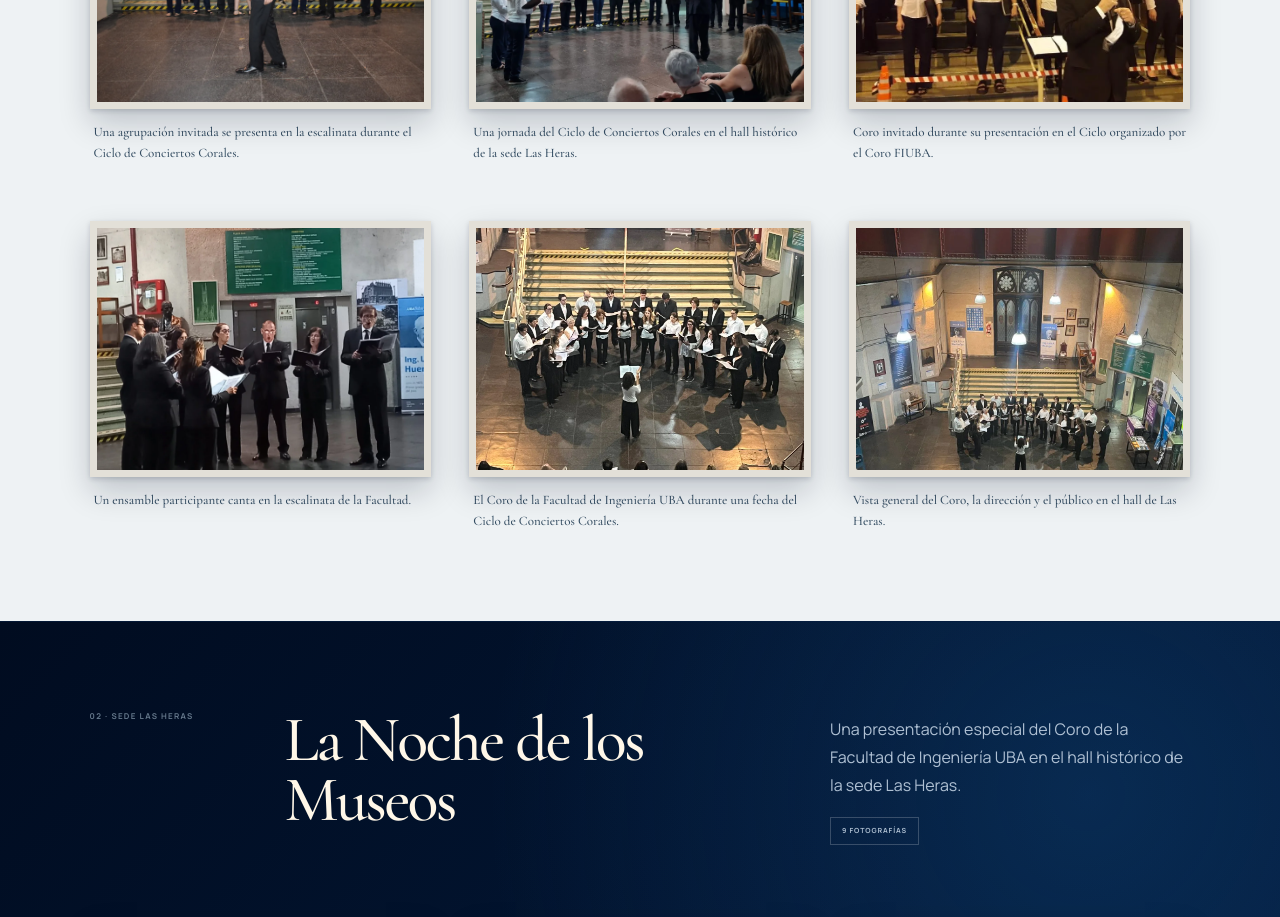
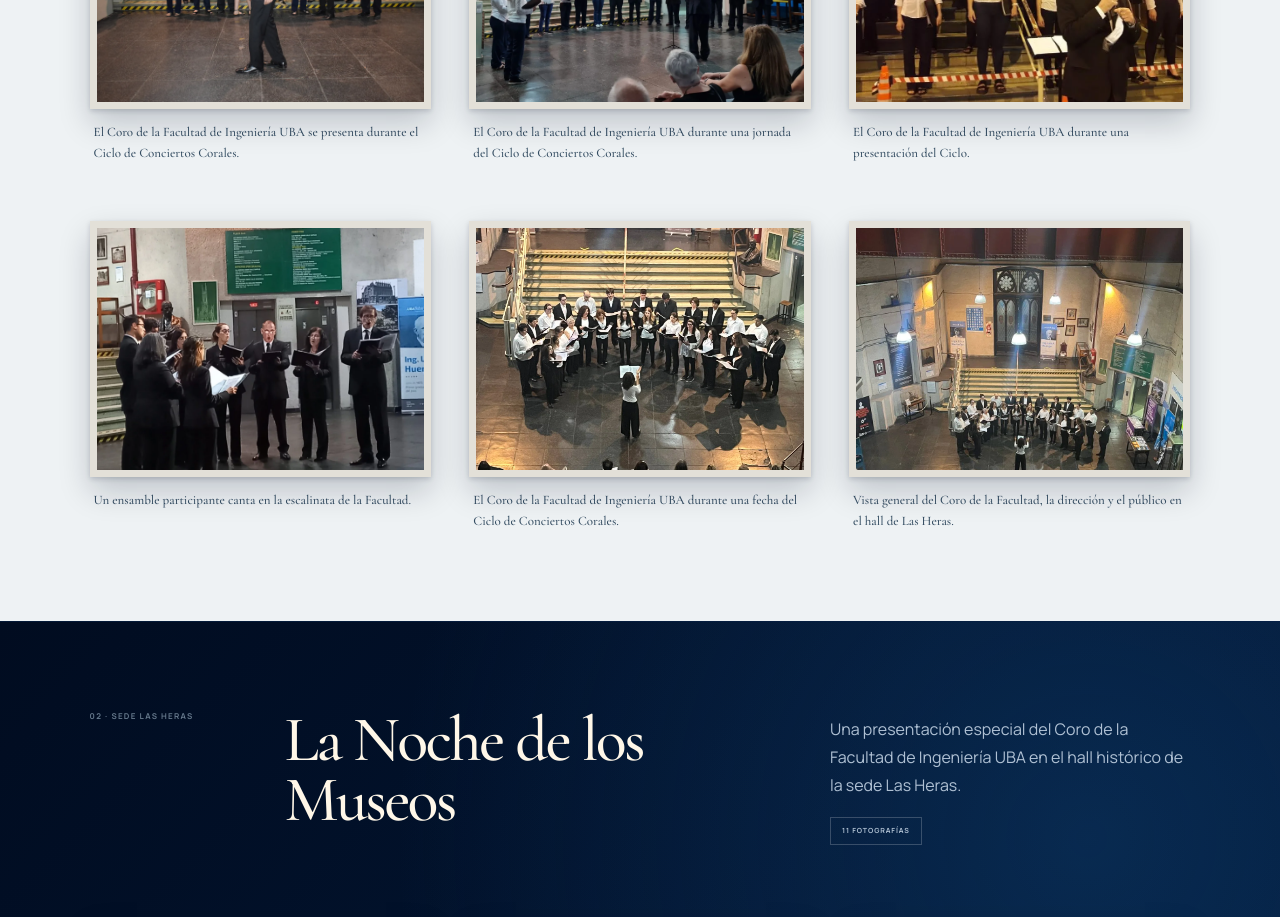
Before and after one commit to darobits/coro-fiuba-app-web, a Next.js app: page /archivo in a window 1280 px wide. Shown: the part 1740-2657 px from the top of the page. Built offline with nearby package versions, Linux system fonts and the light colour scheme.

Commit message:
Precisa epigrafes del archivo coral

```diff
--- a/app/archivo/ArchiveContent.tsx
+++ b/app/archivo/ArchiveContent.tsx
@@ -37,6 +37,8 @@ const museumNight = [
   concertPhoto(30, "El Coro en la escalinata", "El Coro canta en la escalinata del hall de Las Heras durante La Noche de los Museos."),
   concertPhoto(31, "Voces en el hall de Las Heras", "Una vista cercana del conjunto durante la presentación de La Noche de los Museos."),
   concertPhoto(32, "Concierto abierto a la comunidad", "El Coro y su dirección musical durante La Noche de los Museos en la Facultad."),
+  concertPhoto(21, "El Coro en La Noche de los Museos", "El Coro de la Facultad de Ingeniería UBA durante una presentación de La Noche de los Museos."),
+  concertPhoto(22, "Voces en La Noche de los Museos", "Las distintas cuerdas del Coro FIUBA durante una presentación de La Noche de los Museos."),
   concertPhoto(37, "Carolina Abbamonte dirigiendo", "La directora Carolina Abbamonte al frente del Coro durante La Noche de los Museos."),
   concertPhoto(41, "Música en el hall histórico", "El Coro, instrumentistas y público reunidos en el hall de la sede Las Heras."),
   concertPhoto(42, "El Coro en escena", "Una presentación del conjunto bajo las luces de La Noche de los Museos."),
@@ -46,12 +48,12 @@ const museumNight = [
 ];
 
 const concertCycle = [
-  concertPhoto(8, "Coro invitado en Las Heras", "Una agrupación invitada se presenta en la escalinata durante el Ciclo de Conciertos Corales."),
-  concertPhoto(19, "Concierto coral en el hall", "Una jornada del Ciclo de Conciertos Corales en el hall histórico de la sede Las Heras."),
-  concertPhoto(24, "Una agrupación invitada", "Coro invitado durante su presentación en el Ciclo organizado por el Coro FIUBA."),
+  concertPhoto(8, "El Coro FIUBA en la escalinata", "El Coro de la Facultad de Ingeniería UBA se presenta durante el Ciclo de Conciertos Corales."),
+  concertPhoto(19, "El Coro FIUBA en el hall", "El Coro de la Facultad de Ingeniería UBA durante una jornada del Ciclo de Conciertos Corales."),
+  concertPhoto(24, "El Coro FIUBA en el Ciclo", "El Coro de la Facultad de Ingeniería UBA durante una presentación del Ciclo."),
   concertPhoto(33, "Conjunto vocal invitado", "Un ensamble participante canta en la escalinata de la Facultad."),
   concertPhoto(38, "El Coro FIUBA en el Ciclo", "El Coro de la Facultad de Ingeniería UBA durante una fecha del Ciclo de Conciertos Corales."),
-  concertPhoto(39, "Una mirada desde las alturas", "Vista general del Coro, la dirección y el público en el hall de Las Heras."),
+  concertPhoto(39, "El Coro FIUBA visto desde las alturas", "Vista general del Coro de la Facultad, la dirección y el público en el hall de Las Heras."),
 ];
 
 const rehearsals = [
@@ -77,16 +79,14 @@ const otherStages: Media[] = [
   concertPhoto(1, "Entrega de un reconocimiento", "Un homenaje realizado en el marco de la trayectoria artística del Coro."),
   concertPhoto(2, "Presentación en Agronomía", "El Coro canta en el salón de actos de la Facultad de Agronomía de la UBA."),
   concertPhoto(3, "Concierto en un espacio histórico", "El conjunto durante una presentación coral fuera de la sede Las Heras."),
-  concertPhoto(7, "Una gran formación sinfónico-coral", "Coro, solistas y orquesta reunidos durante un concierto de gran formato."),
-  concertPhoto(13, "Músicos durante una presentación", "Instrumentistas acompañan una actividad artística del Coro."),
-  concertPhoto(15, "Preparación sinfónico-coral", "Vista del conjunto, la dirección y la orquesta durante una instancia musical conjunta."),
-  concertPhoto(16, "Coreutas en concierto", "Una vista cercana de las voces durante una presentación del Coro."),
-  concertPhoto(17, "Una sala colmada", "Público, coro y orquesta reunidos durante una gran presentación."),
-  concertPhoto(21, "El Coro en un escenario invitado", "El conjunto durante una presentación coral fuera de la Facultad.", "center 78%"),
-  concertPhoto(22, "Concierto fuera de Las Heras", "Las distintas cuerdas del Coro durante una actuación en otro escenario universitario."),
+  concertPhoto(7, "El Coro FIUBA en la Ballena Azul", "El Coro de la Facultad de Ingeniería UBA durante una presentación en la Ballena Azul del Centro Cultural Kirchner, actualmente Palacio Libertad."),
+  concertPhoto(13, "Música compartida en el ágape", "Coros invitados comparten música con todos durante el ágape posterior al Ciclo de Conciertos Corales."),
+  concertPhoto(15, "Canto compartido en el ágape", "El Coro FIUBA canta junto a los coros invitados durante el ágape posterior al Ciclo de Conciertos Corales."),
+  concertPhoto(16, "El Coro FIUBA en la Ballena Azul", "Una vista cercana del Coro de la Facultad durante su presentación en la Ballena Azul del Centro Cultural Kirchner, actualmente Palacio Libertad."),
+  concertPhoto(17, "El auditorio de la Ballena Azul", "El Coro FIUBA y el público durante la presentación en el auditorio de la Ballena Azul del Centro Cultural Kirchner, actualmente Palacio Libertad."),
   concertPhoto(29, "Bodas de Oro y de Plata con la Ingeniería", "Participación del Coro en el encuentro de graduados y graduadas de la Facultad.", "center 78%"),
-  concertPhoto(36, "Coro invitado en concierto", "Una agrupación coral comparte su música en uno de los encuentros del Coro FIUBA."),
-  concertPhoto(40, "Encuentro en otro espacio universitario", "Una presentación coral realizada fuera del hall de la sede Las Heras."),
+  concertPhoto(36, "El Coro FIUBA en Santa Julia", "Presentación del Coro de la Facultad de Ingeniería UBA en la Parroquia Santa Julia, en el barrio de Caballito."),
+  concertPhoto(40, "Presentación en un aula de Las Heras", "El Coro de la Facultad de Ingeniería UBA durante una presentación en un aula de la sede Las Heras."),
   { id: -2101, type: "image", url: "/choir/archive/exactas-2026/exactas-2026-01.jpg", title: "El Coro en Exactas", caption: "Presentación del Coro de la Facultad de Ingeniería UBA en Exactas, junio de 2026." },
   { id: -2102, type: "image", url: "/choir/archive/exactas-2026/exactas-2026-02.jpg", title: "Concierto en Exactas", caption: "El conjunto y su dirección durante la presentación de junio de 2026." },
   { id: -2103, type: "image", url: "/choir/archive/exactas-2026/exactas-2026-03.jpg", title: "Voces en el escenario de Exactas", caption: "Una de las obras interpretadas por el Coro durante el concierto." },
```
